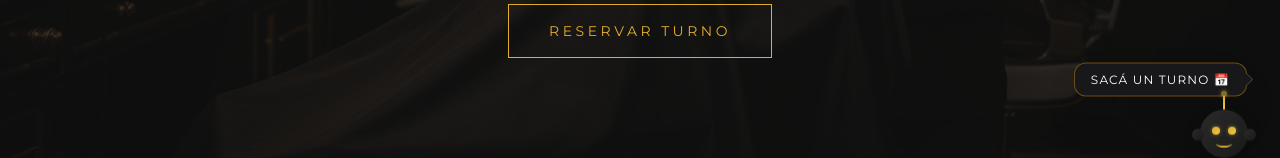
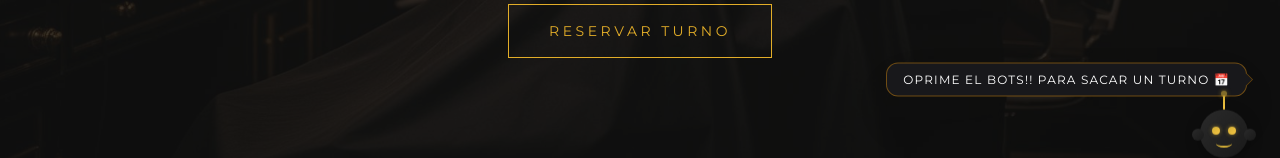
Before and after one commit to pablovt86/stella-studio-web, a React (Vite) app in the folder frontend/: page / in a window 1280 px wide. Shown: the part 600-758 px from the top of the page. Built offline with nearby package versions, Linux system fonts and the light colour scheme; no server answers; the HTML template or start-up script is replaced by a standard one.

Commit message:
agregar cartel flotante adaptable para el asistente de turnos

```diff
--- a/frontend/src/pages/Index.tsx
+++ b/frontend/src/pages/Index.tsx
@@ -26,7 +26,7 @@ const Index = () => {
       <div className="fixed bottom-[95px] right-[25px] z-50 flex items-center group animate-bounce duration-1000 hidden md:flex">
         {/* Globo de texto dorado */}
         <div className="bg-zinc-900 border border-amber-500/40 text-white text-xs tracking-widest uppercase py-2 px-4 rounded-xl shadow-2xl relative mr-2 transition-all duration-300 group-hover:border-amber-400">
-          Sacá un turno 📅
+          Oprime El Bots!! para sacar un turno 📅
 
           {/* Triangulito del globo de diálogo */}
           <div className="absolute right-[-6px] top-1/2 -translate-y-1/2 w-0 h-0 border-t-[6px] border-t-transparent border-b-[6px] border-b-transparent border-l-[6px] border-l-zinc-900" />
```
